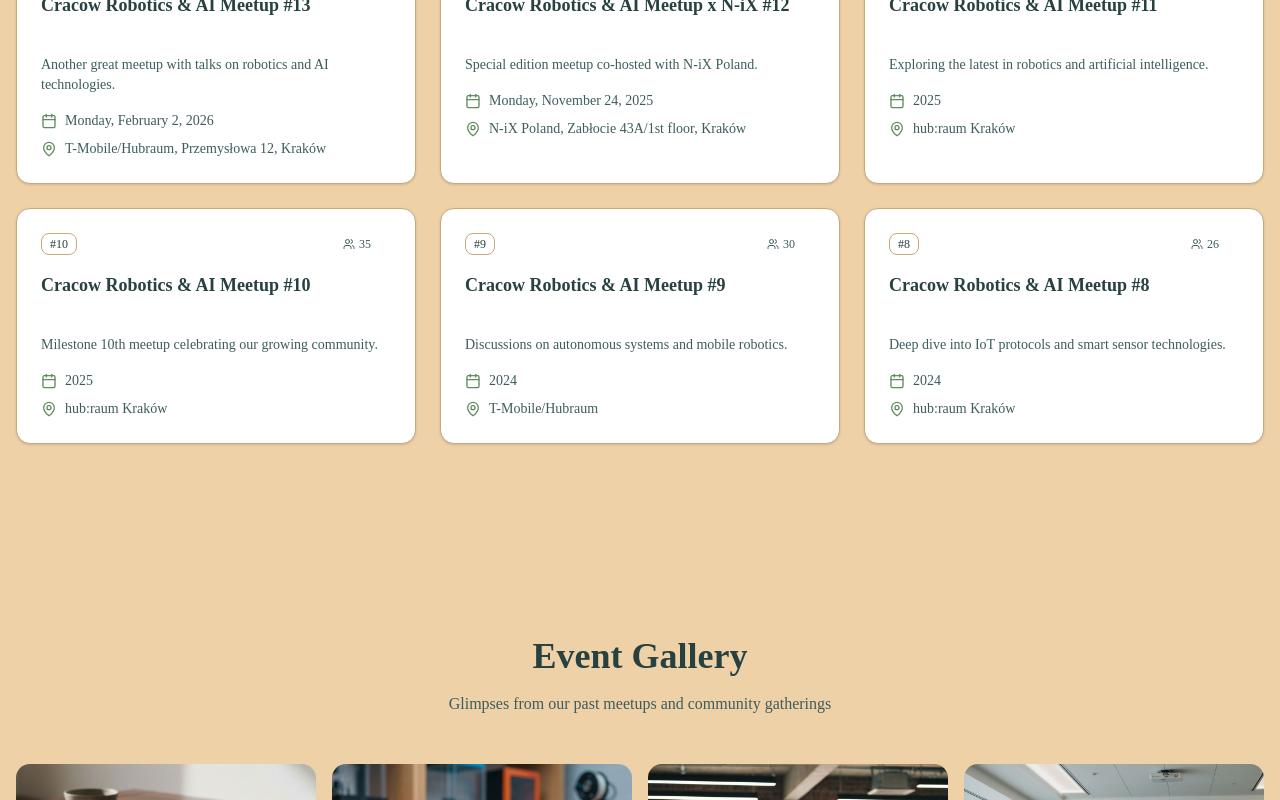
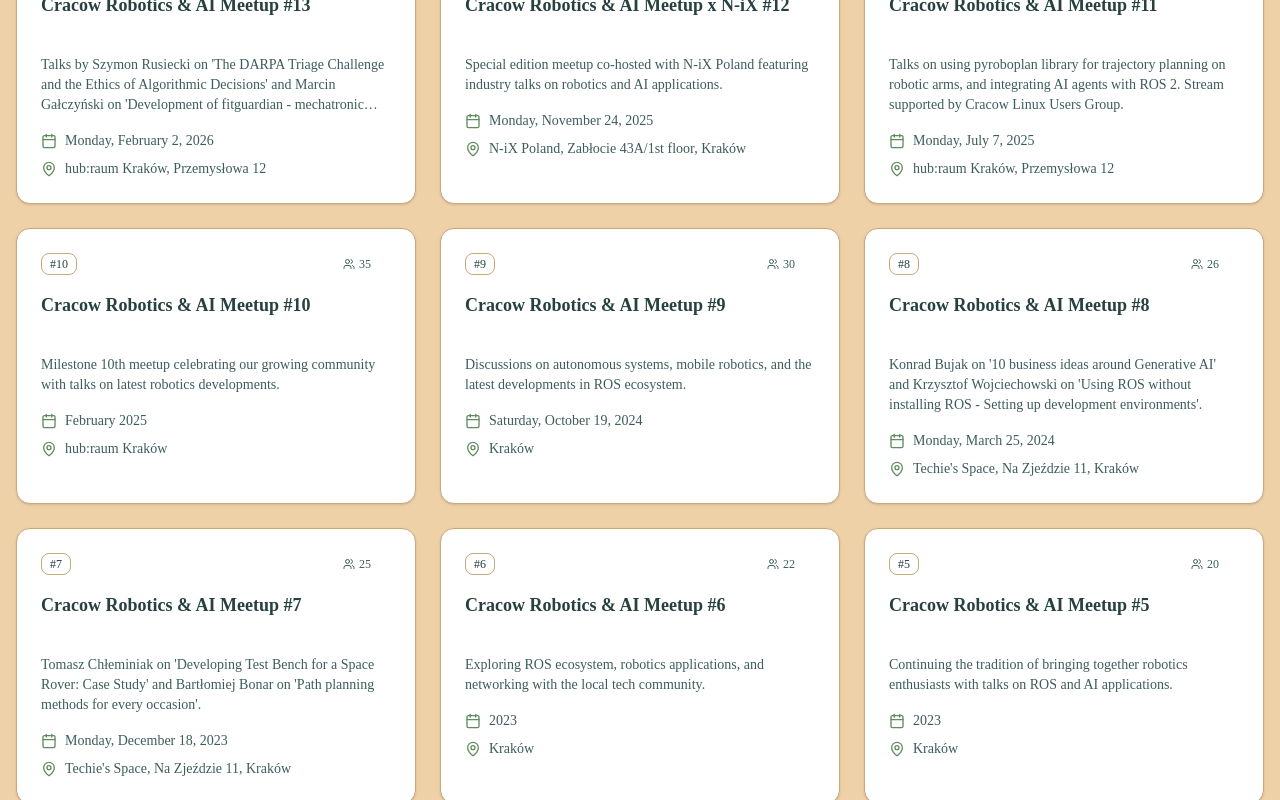
Before and after one commit to Cracow-Robotics-AI-Club/website, a Next.js app: page / in a window 1280 px wide. Shown: the part 1920-2720 px from the top of the page. Built offline with nearby package versions, Linux system fonts and the light colour scheme.

Commit message:
feat: enhance Past Events section with full event details\n\nUpdate past events with comprehensive data from Meetup page and sources.

```diff
--- a/components/events-section.tsx
+++ b/components/events-section.tsx
@@ -8,9 +8,9 @@ const pastEvents = [
     id: 13,
     title: "Cracow Robotics & AI Meetup #13",
     date: "Monday, February 2, 2026",
-    venue: "T-Mobile/Hubraum, Przemysłowa 12, Kraków",
-    attendees: 23,
-    description: "Another great meetup with talks on robotics and AI technologies.",
+    venue: "hub:raum Kraków, Przemysłowa 12",
+    attendees: 30,
+    description: "Talks by Szymon Rusiecki on 'The DARPA Triage Challenge and the Ethics of Algorithmic Decisions' and Marcin Gałczyński on 'Development of fitguardian - mechatronic mannequin'.",
     url: "https://www.meetup.com/cracow-robotics-ai-club/events/",
   },
   {
@@ -19,43 +19,88 @@ const pastEvents = [
     date: "Monday, November 24, 2025",
     venue: "N-iX Poland, Zabłocie 43A/1st floor, Kraków",
     attendees: 33,
-    description: "Special edition meetup co-hosted with N-iX Poland.",
+    description: "Special edition meetup co-hosted with N-iX Poland featuring industry talks on robotics and AI applications.",
     url: "https://www.meetup.com/cracow-robotics-ai-club/events/",
   },
   {
     id: 11,
     title: "Cracow Robotics & AI Meetup #11",
-    date: "2025",
-    venue: "hub:raum Kraków",
+    date: "Monday, July 7, 2025",
+    venue: "hub:raum Kraków, Przemysłowa 12",
     attendees: 28,
-    description: "Exploring the latest in robotics and artificial intelligence.",
+    description: "Talks on using pyroboplan library for trajectory planning on robotic arms, and integrating AI agents with ROS 2. Stream supported by Cracow Linux Users Group.",
     url: "https://www.meetup.com/cracow-robotics-ai-club/events/",
   },
   {
     id: 10,
     title: "Cracow Robotics & AI Meetup #10",
-    date: "2025",
+    date: "February 2025",
     venue: "hub:raum Kraków",
     attendees: 35,
-    description: "Milestone 10th meetup celebrating our growing community.",
+    description: "Milestone 10th meetup celebrating our growing community with talks on latest robotics developments.",
     url: "https://www.meetup.com/cracow-robotics-ai-club/events/",
   },
   {
     id: 9,
     title: "Cracow Robotics & AI Meetup #9",
-    date: "2024",
-    venue: "T-Mobile/Hubraum",
+    date: "Saturday, October 19, 2024",
+    venue: "Kraków",
     attendees: 30,
-    description: "Discussions on autonomous systems and mobile robotics.",
+    description: "Discussions on autonomous systems, mobile robotics, and the latest developments in ROS ecosystem.",
     url: "https://www.meetup.com/cracow-robotics-ai-club/events/",
   },
   {
     id: 8,
     title: "Cracow Robotics & AI Meetup #8",
-    date: "2024",
-    venue: "hub:raum Kraków",
+    date: "Monday, March 25, 2024",
+    venue: "Techie's Space, Na Zjeździe 11, Kraków",
     attendees: 26,
-    description: "Deep dive into IoT protocols and smart sensor technologies.",
+    description: "Konrad Bujak on '10 business ideas around Generative AI' and Krzysztof Wojciechowski on 'Using ROS without installing ROS - Setting up development environments'.",
+    url: "https://www.meetup.com/cracow-robotics-ai-club/events/",
+  },
+  {
+    id: 7,
+    title: "Cracow Robotics & AI Meetup #7",
+    date: "Monday, December 18, 2023",
+    venue: "Techie's Space, Na Zjeździe 11, Kraków",
+    attendees: 25,
+    description: "Tomasz Chłeminiak on 'Developing Test Bench for a Space Rover: Case Study' and Bartłomiej Bonar on 'Path planning methods for every occasion'.",
+    url: "https://www.meetup.com/cracow-robotics-ai-club/events/",
+  },
+  {
+    id: 6,
+    title: "Cracow Robotics & AI Meetup #6",
+    date: "2023",
+    venue: "Kraków",
+    attendees: 22,
+    description: "Exploring ROS ecosystem, robotics applications, and networking with the local tech community.",
+    url: "https://www.meetup.com/cracow-robotics-ai-club/events/",
+  },
+  {
+    id: 5,
+    title: "Cracow Robotics & AI Meetup #5",
+    date: "2023",
+    venue: "Kraków",
+    attendees: 20,
+    description: "Continuing the tradition of bringing together robotics enthusiasts with talks on ROS and AI applications.",
+    url: "https://www.meetup.com/cracow-robotics-ai-club/events/",
+  },
+  {
+    id: 4,
+    title: "Cracow Robotics & AI Meetup #4",
+    date: "Monday, May 22, 2023",
+    venue: "Kraków",
+    attendees: 18,
+    description: "Talks about LIDARs and work done by Robotec.ai. Event was also streamed on YouTube for remote attendees.",
+    url: "https://www.meetup.com/cracow-robotics-ai-club/events/",
+  },
+  {
+    id: 3,
+    title: "Cracow Robotics & AI Meetup #3",
+    date: "Monday, March 6, 2023",
+    venue: "Kraków",
+    attendees: 15,
+    description: "Third CRAIC meeting - a stepping stone to grow the robotics community in Poland, bridging industry, academia, hobbyists and investors.",
     url: "https://www.meetup.com/cracow-robotics-ai-club/events/",
   },
 ]
@@ -68,7 +113,7 @@ export function EventsSection() {
           Past Events
         </h2>
         <p className="text-muted-foreground text-center mb-12 max-w-2xl mx-auto">
-          Explore our history of successful meetups bringing together robotics and AI enthusiasts
+          Explore our history of {pastEvents.length} successful meetups bringing together robotics and AI enthusiasts since 2023
         </p>
 
         <div className="grid md:grid-cols-2 lg:grid-cols-3 gap-6">
@@ -99,7 +144,7 @@ export function EventsSection() {
                   </CardTitle>
                 </CardHeader>
                 <CardContent>
-                  <p className="text-sm text-muted-foreground mb-4 line-clamp-2">
+                  <p className="text-sm text-muted-foreground mb-4 line-clamp-3">
                     {event.description}
                   </p>
                   <div className="space-y-2">
```
Also changed, not shown: 1 other file (tests, documents, lock files or other folders).
